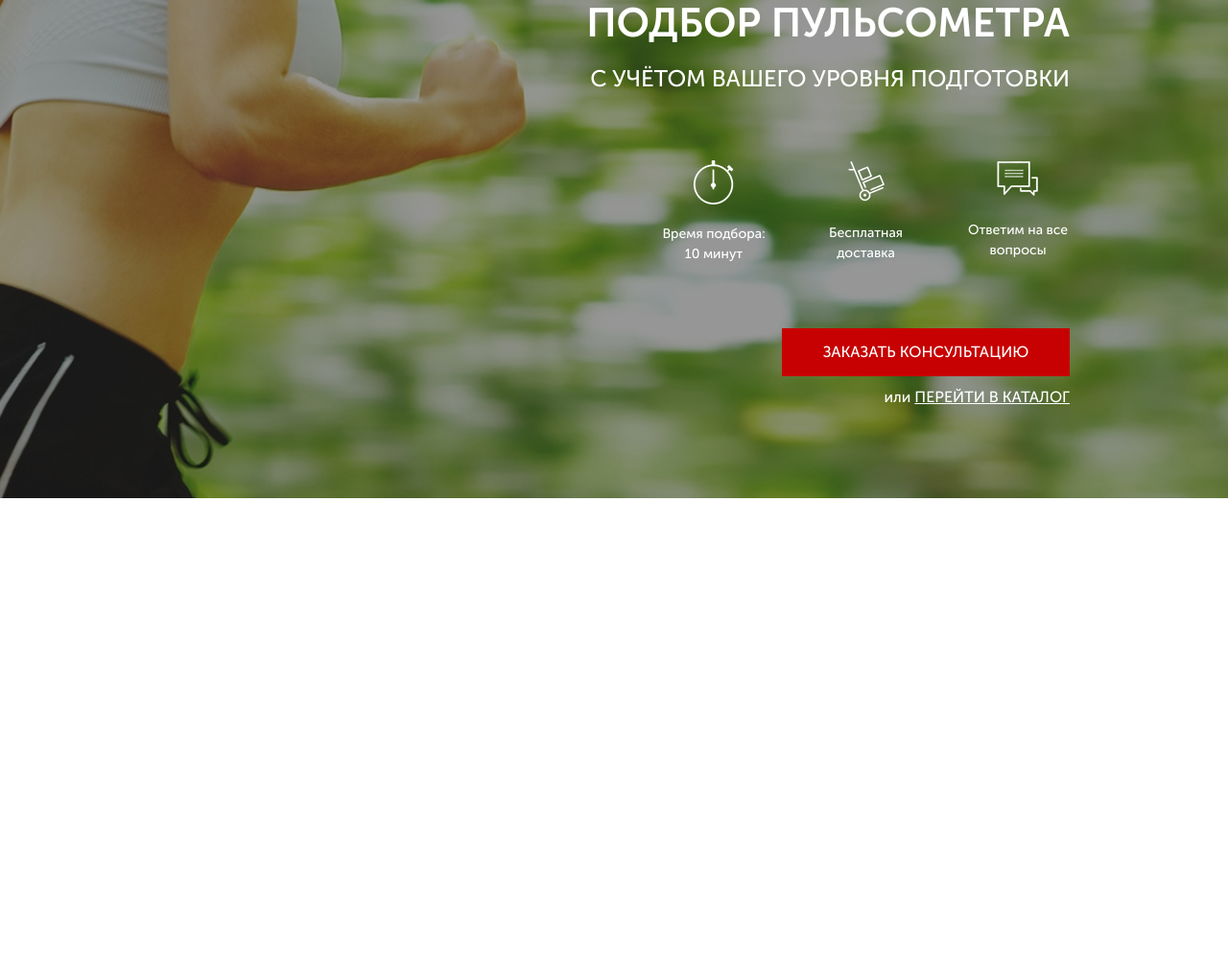
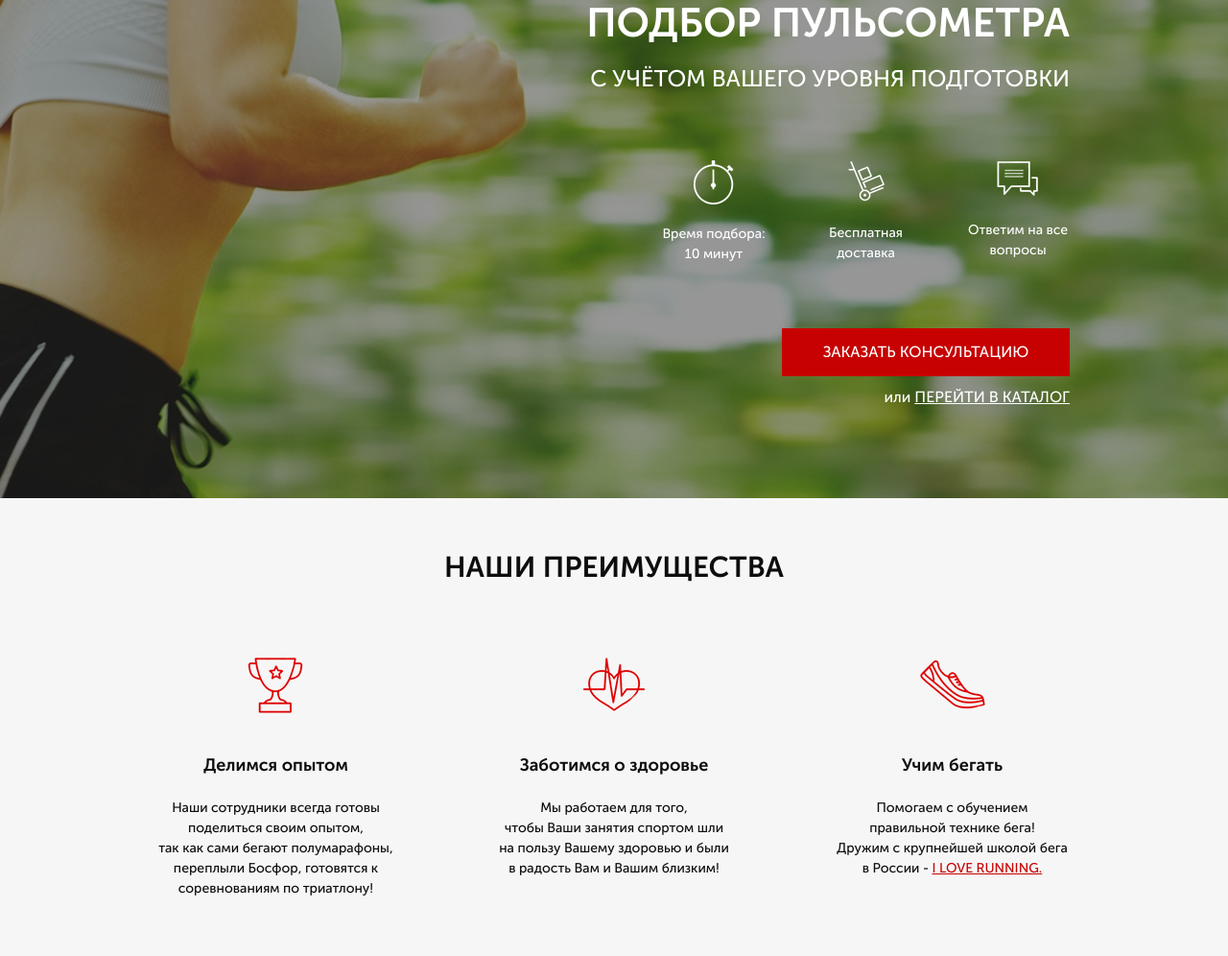
Before and after one commit to zeromistakes/pulsePractice, a website: page src/index.html in a window 1280 px wide. Shown: the part 165-1161 px from the top of the page at 96% size. Before the commit the page ends 800 px from the top, so only its background shows below. Drawn offline with Linux system fonts and the light colour scheme.

Commit message:
advantages section

```diff
--- a/src/index.html
+++ b/src/index.html
@@ -10,7 +10,7 @@
     <link rel="stylesheet" href="css/style.min.css">
 </head>
 <body>
-    <div class="promo">
+    <section class="promo">
         <div class="container">
             <header class="header">
                 <a href="#" class="header__logo">
@@ -55,6 +55,34 @@
                 </div>
             </div>
         </div>
-    </div>
+    </section>
+
+
+
+    <section class="advantages">
+        <div class="container">
+            <div class="title">Наши преимущества</div>
+            <div class="advantages__wrapper">
+                <div class="advantages__item">
+                    <img src="icons/advantages/cup.png" alt="battlecup icon" class="advantages__icon">
+                    <div class="advantages__subtitle">Делимся опытом</div>
+                    <div class="advantages__descr">Наши сотрудники всегда готовы поделиться своим опытом,<br> так как сами бегают полумарафоны, переплыли Босфор, готовятся к соревнованиям по триатлону!
+                    </div>
+                </div>
+                <div class="advantages__item">
+                    <img src="icons/advantages/heart.png" alt="pulsing heart icon" class="advantages__icon">
+                    <div class="advantages__subtitle">Заботимся о здоровье</div>
+                    <div class="advantages__descr">Мы работаем для того,<br>  чтобы Ваши занятия спортом шли на пользу Вашему здоровью и были в радость Вам и Вашим близким!
+                    </div>
+                </div>
+                <div class="advantages__item">
+                    <img src="icons/advantages/shoe.png" alt="shoe icon" class="advantages__icon">
+                    <div class="advantages__subtitle">Учим бегать</div>
+                    <div class="advantages__descr">Помогаем с обучением <br>правильной технике бега!<br>Дружим с крупнейшей школой бега в России - <a href="#">I LOVE RUNNING.</a>
+                    </div>
+                </div>
+            </div>
+        </div>
+    </section>
 </body>
 </html>
--- a/src/sass/base/_variables.scss
+++ b/src/sass/base/_variables.scss
@@ -1 +1,3 @@
 $main-color: #c70101;
+$text-black: #0D0D0D;
+$fw-bold: 700;
--- /dev/null
+++ b/src/sass/blocks/_advantages.scss
@@ -0,0 +1,34 @@
+.advantages {
+    min-height: 470px;
+    padding: 50px 0 60px 0;
+    background:  #F6F6F6;
+    &__wrapper {
+        display: flex;
+        justify-content: space-between;
+        margin-top: 65px;
+    }
+    &__item {
+        display: flex;
+        flex-direction: column;
+        align-items: center;
+        max-width: 245px;
+    }
+    &__subtitle {
+        color: $text-black;
+        font-size: 18px;
+        font-weight: $fw-bold;
+        text-align: center;
+        margin-top: 35px;
+    }
+    &__descr {
+        color:$text-black;
+        font-size: 14px;
+        font-weight: 500;
+        text-align: center;
+        margin-top: 20px;
+        a {
+            color: $main-color;
+            text-decoration:underline;
+        }
+    }
+}
--- a/src/sass/blocks/_promo.scss
+++ b/src/sass/blocks/_promo.scss
@@ -1,7 +1,7 @@
 .promo {
     min-height: 650px;
     padding: 21px 0 93px 0;
-    background: url(../../img/main.jpg) center (center / cover) no-repeat;
+    background: url(../img/main.jpg) center (center / cover) no-repeat;
     &__wrapper {
         display: flex;
         flex-direction: column;
@@ -11,7 +11,7 @@
     &__header {
         color: #ffffff;
         font-size: 42px;
-        font-weight: 700;
+        font-weight: $fw-bold;
         text-transform: uppercase;
         line-height: 42px;
     }
--- /dev/null
+++ b/src/sass/blocks/_titles.scss
@@ -0,0 +1,7 @@
+.title {
+    color:$text-black;
+    font-size: 30px;
+    font-weight: $fw-bold;
+    text-transform: uppercase;
+    text-align: center;
+}
--- a/src/sass/style.scss
+++ b/src/sass/style.scss
@@ -13,3 +13,5 @@
 @import 'blocks/promo';
 @import 'blocks/header';
 @import 'blocks/buttons';
+@import 'blocks/titles';
+@import 'blocks/advantages';
```
Also changed, not shown: src/css/style.min.css.
